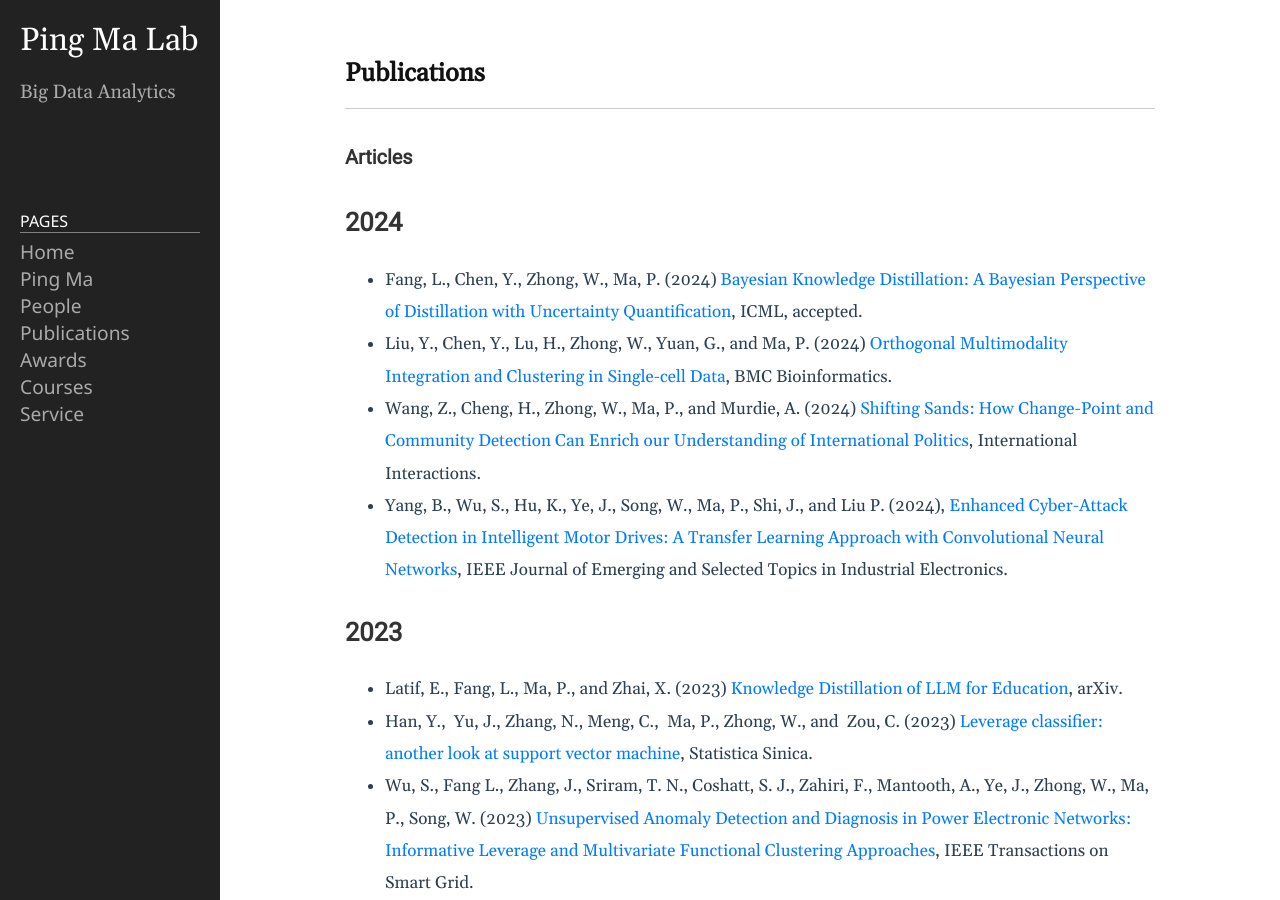
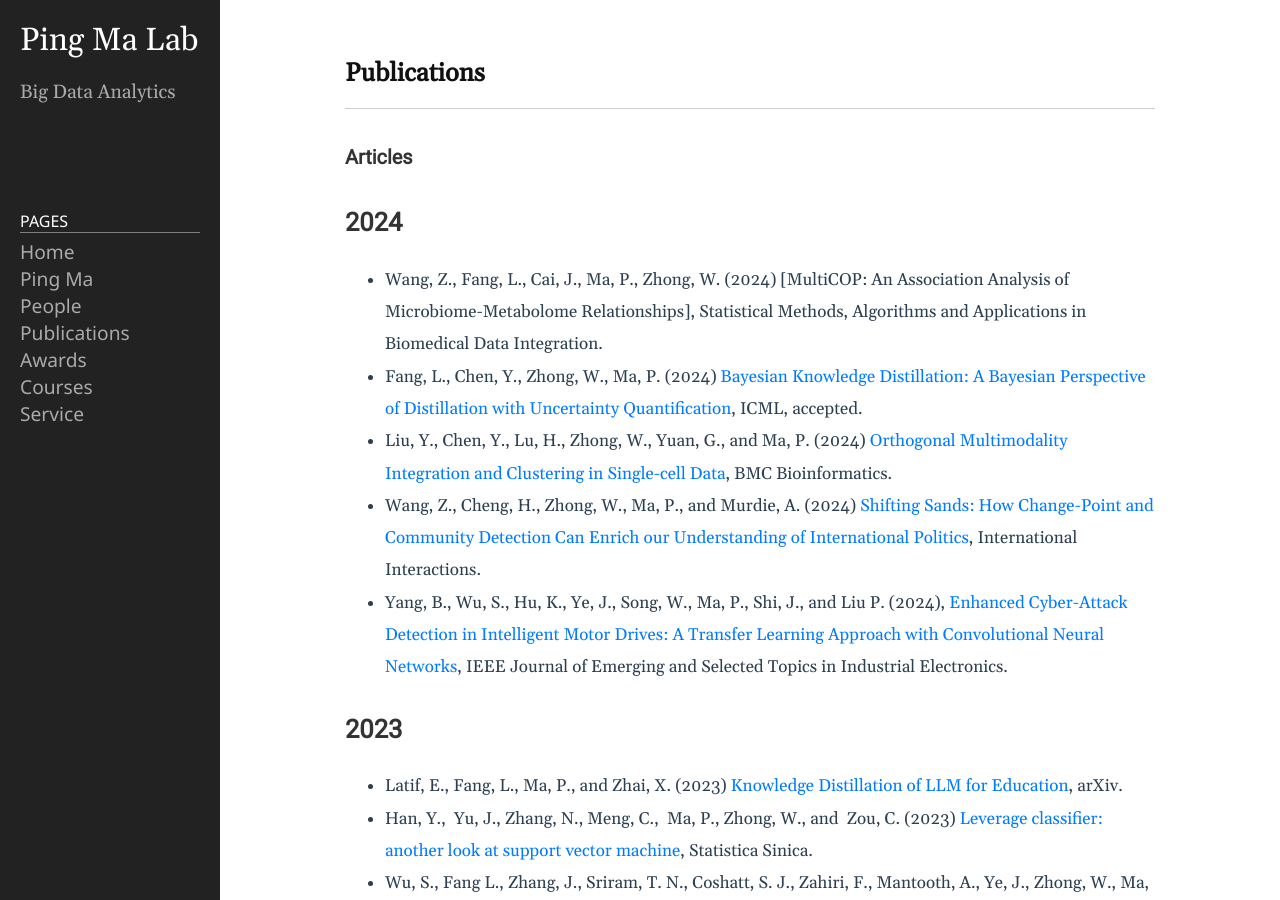
Before and after one commit to BDALpingio/BDALpingio.github.io, a Jekyll site: the page built from 3_publications.md, in a window 1280 px wide and 900 px high. Built offline with Jekyll 4.4.1, drawn with Linux system fonts in a browser that asks for light colours.

Commit message:
Update 3_publications.md
add sibs paper

```diff
--- a/3_publications.md
+++ b/3_publications.md
@@ -7,6 +7,7 @@
 ### Articles
 
 ## 2024
+- Wang, Z., Fang, L., Cai, J., Ma, P., Zhong, W. (2024) [MultiCOP: An Association Analysis of Microbiome-Metabolome Relationships], Statistical Methods, Algorithms and Applications in Biomedical Data Integration.
 - Fang, L., Chen, Y., Zhong, W., Ma, P. (2024) [Bayesian Knowledge Distillation: A Bayesian Perspective of Distillation with Uncertainty Quantification](
 https://openreview.net/pdf?id=knZ4NYzGUd
 ), ICML, accepted.
```
